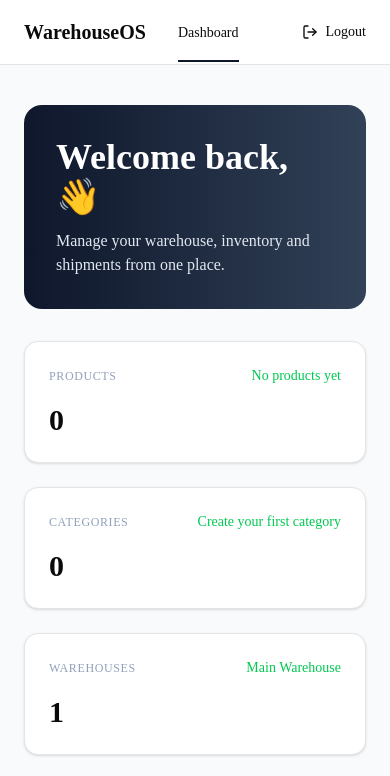
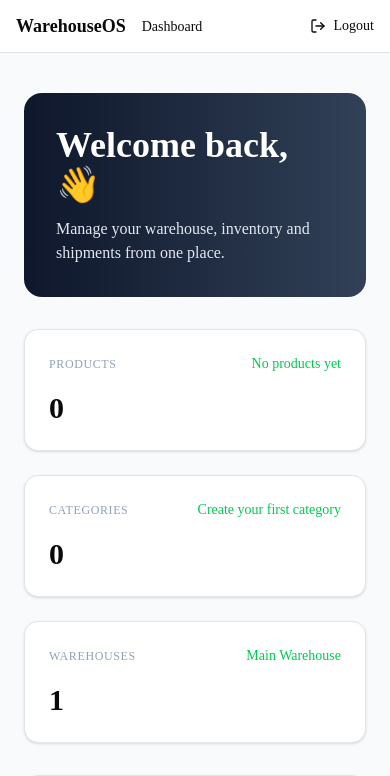
Before and after one commit to imaneimziline2-netizen/WarehouseOS-Part2, a Next.js app: page /dashboard in a window 390 px wide. Shown: the top 776 px of the page. Built offline with nearby package versions, Linux system fonts and the light colour scheme; no server answers.

Commit message:
feat: improve responsive header

```diff
--- a/components/layout/Header.tsx
+++ b/components/layout/Header.tsx
@@ -1,36 +1,43 @@
-"use client"
+"use client";
+
 import Link from "next/link";
-import LogoutButton from "../LogoutButton";
 import { useSession } from "next-auth/react";
 
+import LogoutButton from "../LogoutButton";
+
 export default function Header() {
-
-  const {data} = useSession()
+  const { data } = useSession();
 
   return (
     <header className="border-b bg-white">
-            <div className="mx-auto flex h-16 max-w-7xl items-center justify-between px-6">
-                <div className="flex items-center gap-8">
-                    <h1 className="text-xl font-bold">WarehouseOS</h1>
+  <div className="mx-auto flex max-w-7xl items-center justify-between px-4 py-3 md:px-6">
+    {/* Left */}
+    <div className="flex items-center gap-4 md:gap-8">
+      <h1 className="text-lg font-bold md:text-xl">
+        WarehouseOS
+      </h1>
 
       <nav>
         <Link
           href="/dashboard"
-                            className="border-b-2 border-slate-900 pb-5 text-sm font-medium"
+          className="text-sm font-medium hover:text-slate-600"
         >
           Dashboard
         </Link>
       </nav>
     </div>
 
-                <div className="flex items-center gap-6">
-                    <div className="text-right">
-                        <h3 className="text-sm font-semibold"> {data?.user?.name}</h3>
+    <div className="flex items-center gap-3 md:gap-6">
+      <div className="hidden text-right sm:block">
+        <h3 className="text-sm font-semibold">
+          {data?.user?.name}
+        </h3>
 
         <p className="text-xs text-slate-500">
           {data?.user?.email}
         </p>
       </div>
+
       <LogoutButton />
     </div>
   </div>
```
Lines whose indentation alone changed are shown as unchanged.
